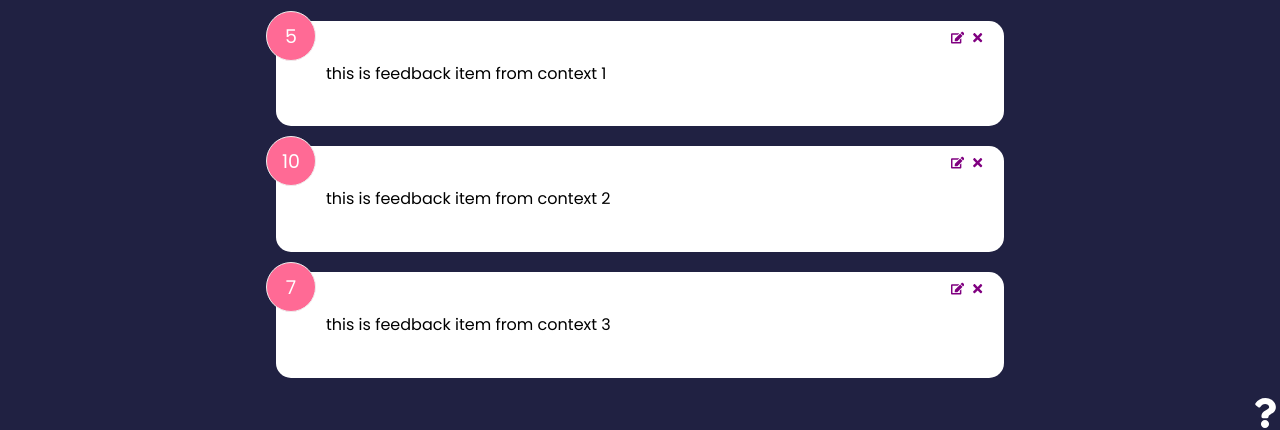
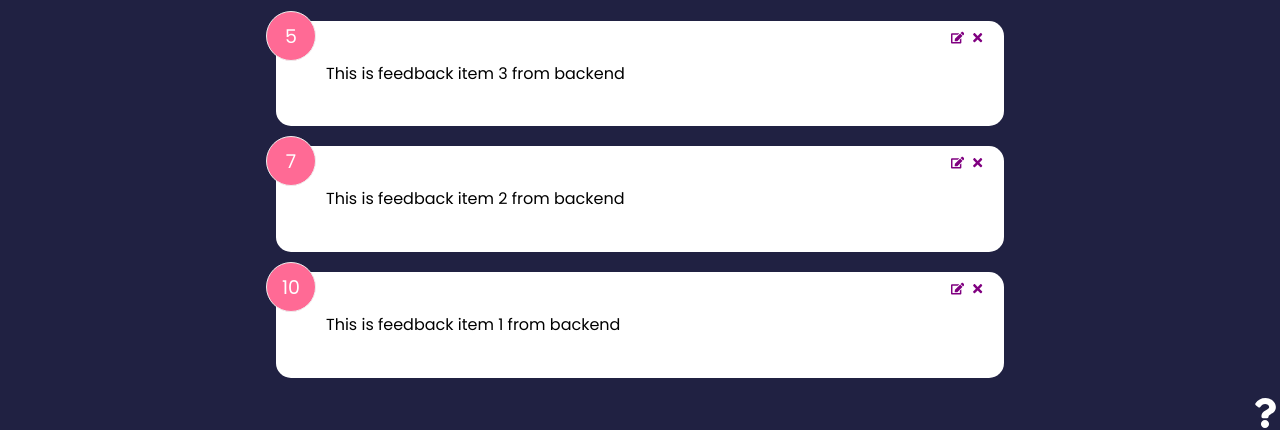
Before and after one commit to madegilangaditya/feedback-app, a React (Create React App) app: page / in a window 1280 px wide. Shown: the part 438-868 px from the top of the page. Built offline with nearby package versions, Linux system fonts and the light colour scheme; data requests are answered from the project's data file.

Commit message:
finish section 41 to add spinner gif when loading feedback

```diff
--- a/src/components/FeedbackList.jsx
+++ b/src/components/FeedbackList.jsx
@@ -12,16 +12,20 @@
 import {useContext} from 'react'
 import FeedbackContext from '../context/FeedbackContext'
 
+// section 41
+import Spinner from './shared/Spinner'
+
 function FeedbackList() {
     // Section 31
-    const { feedback } = useContext(FeedbackContext)
+    const { feedback, isLoading} = useContext(FeedbackContext)
 
-    if(!feedback || feedback.length === 0){
+    if(!isLoading && (!feedback || feedback.length === 0)){
         return <p>No feedback found</p>
     }
 
-    // Section 24
-    return (
+    return isLoading ? (
+        <Spinner />
+    ) : (
         <div className='feedback-list'>
             <AnimatePresence>
                 {feedback.map((item)=>(
@@ -37,6 +41,23 @@
             </AnimatePresence>
         </div>
     )
+    // Section 24
+    // return (
+    //     <div className='feedback-list'>
+    //         <AnimatePresence>
+    //             {feedback.map((item)=>(
+    //                 <motion.div
+    //                     key={item.id}
+    //                     initial={{opacity:0}}
+    //                     animate={{opacity:1}}
+    //                     exit={{opacity:0}}
+    //                 >
+    //                     <FeedbackItem key={item.id} item={item} />
+    //                 </motion.div>
+    //             ))}
+    //         </AnimatePresence>
+    //     </div>
+    // )
 
     // return (
     //     <div className='feedback-list'>
--- /dev/null
+++ b/src/components/shared/Spinner.jsx
@@ -0,0 +1,10 @@
+import React from 'react'
+import spinner from '../assets/spinner.gif'
+
+function Spinner() {
+  return (
+    <img src={spinner} alt="Loading..." style={{width:'100px', margin:'auto', display:'block'}} />
+  )
+}
+
+export default Spinner
--- a/src/context/FeedbackContext.js
+++ b/src/context/FeedbackContext.js
@@ -1,33 +1,32 @@
 import React from 'react'
-import { createContext, useState } from "react"
+import { createContext, useState, useEffect } from "react"
 import { v4 as uuidv4} from 'uuid'
 
 const FeedbackContext = createContext()
 
 export const FeedbackProvider = ({children}) =>{
-    const [feedback, setFeedback] = useState([
-        {
-            id:1,
-            text: 'this is feedback item from context 1',
-            rating:5
-        },
-        {
-            id:2,
-            text: 'this is feedback item from context 2',
-            rating:10
-        },
-        {
-            id:3,
-            text: 'this is feedback item from context 3',
-            rating:7
-        }
-    ])
+    const [isLoading, setIsLoading] = useState(true)
+    const [feedback, setFeedback] = useState([])
 
     // Section 33 add use state for edit
     const [feedbackEdit, setFeedbackEdit] = useState({
         item:{},
         edit: false
     })
+
+    // Section 40 Fetch data from JSON server
+    useEffect(()=>{
+        fetchFeedback()
+    }, [])
+
+    // Fetch feedback function
+    const fetchFeedback = async () =>{
+        const response = await fetch (`http://localhost:4000/feedback?_sort=id&_order=desc`)
+        const data = await response.json()
+
+        setFeedback(data)
+        setIsLoading(false)
+    }
 
     // Section 32 Delete feedback
     const deleteFeedback = (id) => {
@@ -61,6 +60,7 @@
     return <FeedbackContext.Provider value={{
         feedback,
         feedbackEdit,
+        isLoading,
         deleteFeedback,
         addFeedback,
         editFeedback,
```
Also changed, not shown: src/components/assets/spinner.gif (added).
